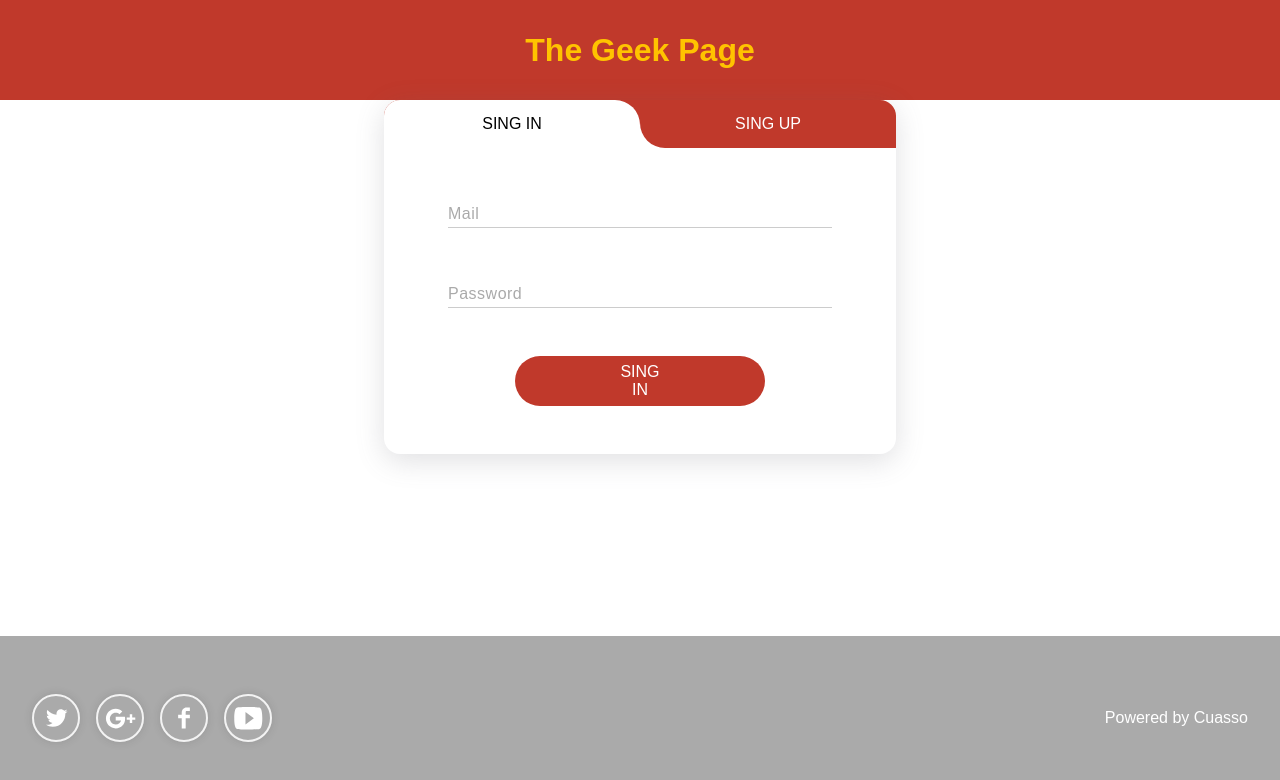
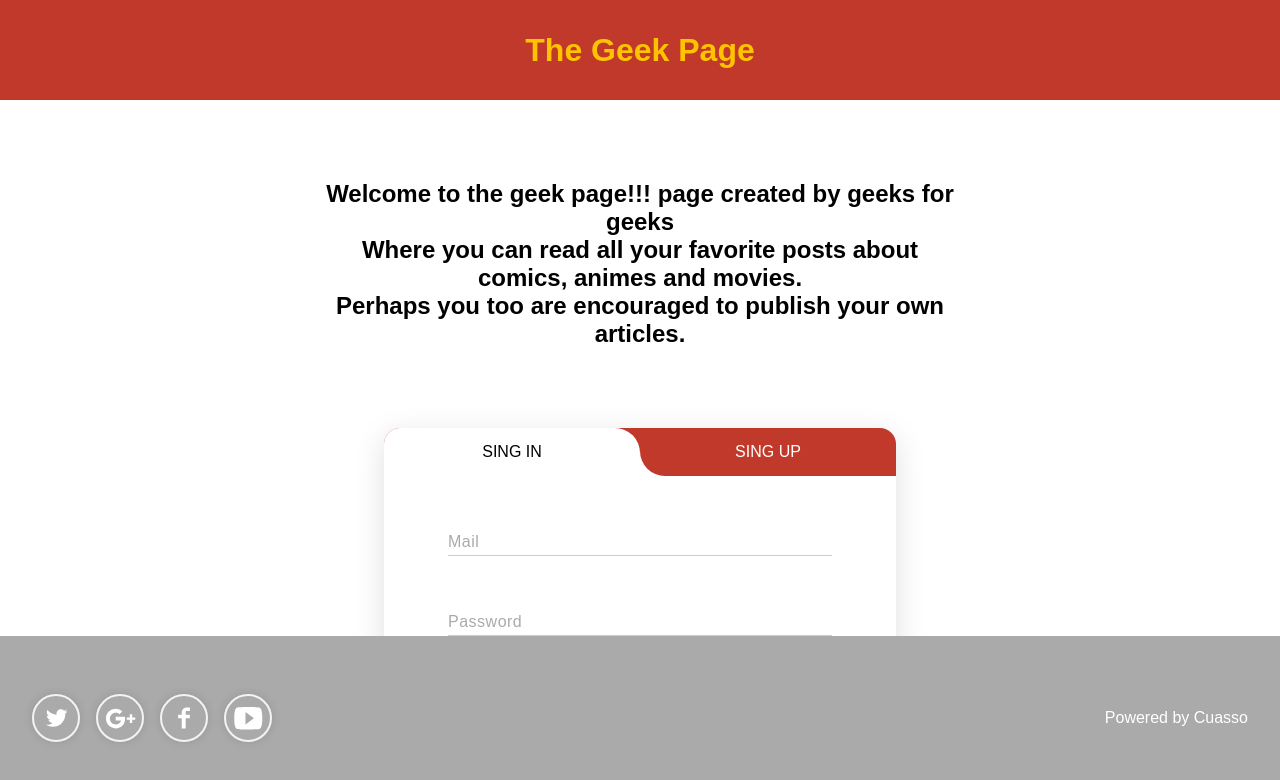
Before and after one commit to cuasso/geek-page, a React (Create React App) app in the folder client/: page / in a window 1280 px wide. Shown: the top 780 px of the page. Built offline with nearby package versions, Linux system fonts and the light colour scheme; the HTML template or start-up script is replaced by a standard one; a web font is replaced by a local one.

Commit message:
Agrego rutas y Pagina de login

```diff
--- a/client/package.json
+++ b/client/package.json
@@ -11,6 +11,7 @@
     "prop-types": "^15.8.1",
     "react": "^17.0.2",
     "react-dom": "^17.0.2",
+    "react-router-dom": "^6.2.1",
     "react-scripts": "5.0.0",
     "styled-components": "^5.3.3",
     "web-vitals": "^2.1.4"
--- a/client/src/App.js
+++ b/client/src/App.js
@@ -1,14 +1,14 @@
-import Login from "./components/login";
 import Header from "./layouts/header";
 import Footer from "./layouts/footer";
-
+import PageRoutes from "./routes";
+import { BrowserRouter } from 'react-router-dom'
 function App() {
   return (
-    <div>
+    <BrowserRouter>
       <Header />
-      <Login />
+      < PageRoutes />
       <Footer />
-    </div>
+    </BrowserRouter>
   )
 }
 
--- a/client/src/components/login/index.js
+++ b/client/src/components/login/index.js
@@ -40,11 +40,18 @@ const Login = () => {
                 defaultValue={defaultOption}
                 onChange={onChangeHandler} />
 
-            <SubmitForm
-                inputs={singIn ? singInForm.inputs : signUpForm.inputs}
-                button={singIn ? singInForm.button : signUpForm.button}
-                submit={singIn ? singInForm.submit : signUpForm.submit}
+            {singIn && <SubmitForm
+                inputs={singInForm.inputs}
+                button={singInForm.button}
+                submit={singInForm.submit}
             />
+            }
+            {!singIn && <SubmitForm
+                inputs={signUpForm.inputs}
+                button={signUpForm.button}
+                submit={signUpForm.submit}
+            />
+            }
         </LoginContainer>
     )
 }
--- a/client/src/components/login/style.js
+++ b/client/src/components/login/style.js
@@ -1,6 +1,7 @@
 import styled from "styled-components"
 
 export const LoginContainer = styled.div`
+    height: fit-content;
     max-width: 32rem;
     width: 80%;
     margin: 0 auto;
--- /dev/null
+++ b/client/src/pages/loginPage.js
@@ -0,0 +1,29 @@
+import styled from 'styled-components'
+import Login from '../components/login'
+
+const LoginPage = () => (
+    <LoginContainer>
+        <H2>
+            Welcome to the geek page!!! page created by geeks for geeks <br />
+            Where you can read all your favorite posts about comics, animes and movies. <br />
+            Perhaps you too are encouraged to publish your own articles.
+        </H2>
+        <Login />
+    </LoginContainer>
+)
+
+const LoginContainer = styled.div`
+    display: flex;
+    flex-direction:column;
+`
+const H2 = styled.h2`
+    width:50%;
+    margin: 5rem auto;
+    text-align: center;
+
+    @media (max-width: 1000px) {
+        width:70%;
+    }
+`
+
+export default LoginPage
--- /dev/null
+++ b/client/src/routes/index.js
@@ -0,0 +1,18 @@
+import {
+    Routes,
+    Route
+} from "react-router-dom"
+
+import LoginPage from "../pages/loginPage"
+
+
+const PageRoutes = () => {
+    return (
+        <Routes>
+            <Route path='/authenticate' element={<LoginPage />}/>
+            <Route path='/' element={<LoginPage />}/>
+        </Routes>
+    )
+}
+
+export default PageRoutes
```
Also changed, not shown: 1 other file (tests, documents, lock files or other folders).
